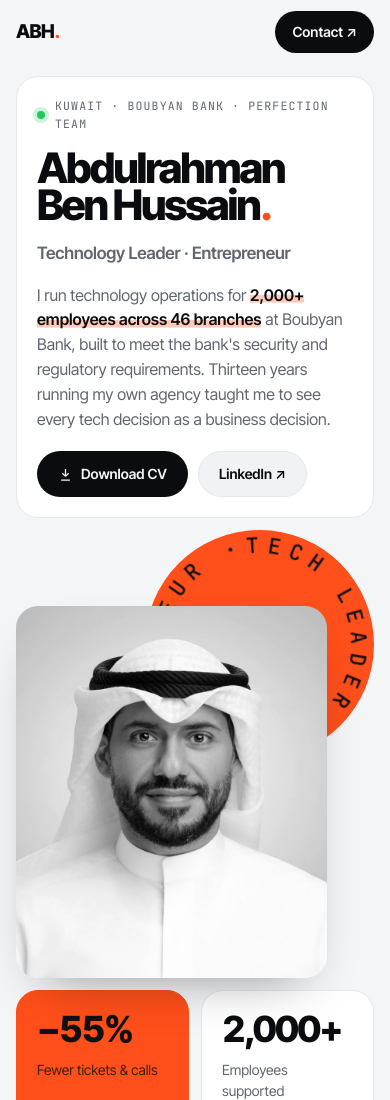
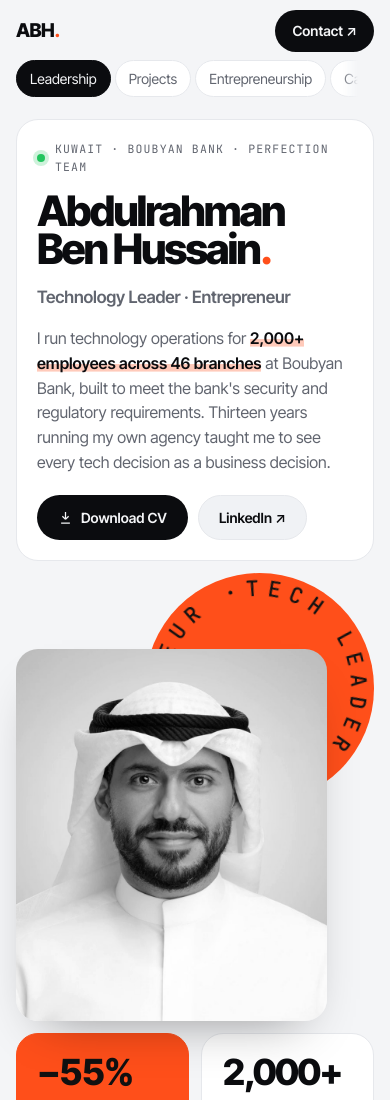
Before and after one commit to El7mn92/Abdulrahman-Ben-Hussain, a plain HTML site: page index.html in a window 390 px wide. Shown: the top 1100 px of the page. Drawn offline with Linux system fonts and the light colour scheme.

Commit message:
Show section navigation on every screen size
Turn the top menu into pill links that stay visible on phones and tablets
as a swipeable row, add the missing Awards link, highlight the section in
view, and land anchor jumps just below the sticky menu.

Co-Authored-By: Claude Opus 5.5 <noreply@anthropic.com>
Claude-Session: https://claude.ai/code/session_01D5sGkjD3oZkKccJDLYptGb

```diff
--- a/index.html
+++ b/index.html
@@ -33,6 +33,7 @@
       --pad: clamp(16px, 3vw, 36px);
       --gap: 12px;
       --r: 22px;
+      --nav-h: 76px;
     }
     @media (prefers-color-scheme: dark) {
       :root:not([data-theme="light"]) {
@@ -60,9 +61,10 @@
     nav .wrap { display: flex; align-items: center; justify-content: space-between; height: 64px; gap: 20px; }
     .brand { font-weight: 800; font-size: 19px; letter-spacing: -.03em; text-decoration: none; }
     .brand span { color: var(--accent); }
-    nav ul { display: flex; gap: 22px; list-style: none; font-size: 14px; color: var(--muted); }
-    nav ul a { text-decoration: none; transition: color .2s; }
-    nav ul a:hover { color: var(--ink); }
+    nav ul { display: flex; gap: 4px; list-style: none; font-size: 14px; color: var(--muted); }
+    nav ul a { display: block; text-decoration: none; padding: 7px 13px; border-radius: 999px; white-space: nowrap; transition: color .2s, background .2s; }
+    nav ul a:hover { color: var(--ink); background: var(--soft); }
+    nav ul a.active { color: var(--bg); background: var(--ink); }
     .btn {
       display: inline-flex; align-items: center; gap: 8px; padding: 11px 20px; border-radius: 999px;
       font-size: 14px; font-weight: 600; text-decoration: none; white-space: nowrap; border: 1px solid transparent;
@@ -104,7 +106,7 @@
     .tags span { font-family: var(--mono); font-size: 11.5px; letter-spacing: .03em; background: var(--soft); color: var(--muted); border-radius: 999px; padding: 4px 11px; }
 
     /* Hero */
-    .hero { padding-top: clamp(12px, 2vw, 24px); scroll-margin-top: 64px; }
+    .hero { padding-top: clamp(12px, 2vw, 24px); scroll-margin-top: var(--nav-h); }
     .t-hero { align-content: end; min-height: clamp(380px, 38vw, 500px); gap: 16px; }
     .t-hero .status { display: flex; align-items: center; gap: 10px; }
     .t-hero .status i { flex: none; }
@@ -141,7 +143,7 @@
     @keyframes scroll { to { transform: translateX(-50%); } }
 
     /* Section heads */
-    section { padding-top: clamp(56px, 8vw, 110px); scroll-margin-top: 64px; }
+    section { padding-top: clamp(56px, 8vw, 110px); scroll-margin-top: calc(var(--nav-h) - clamp(56px, 8vw, 110px) + 4px); }
     .sec-head { display: flex; justify-content: space-between; align-items: end; gap: 12px 24px; flex-wrap: wrap; margin-bottom: clamp(18px, 2.4vw, 28px); }
     .sec-head h2 { font-weight: 800; font-size: clamp(34px, 5vw, 68px); letter-spacing: -.045em; line-height: .95; }
     .sec-head h2 span { color: var(--accent); }
@@ -213,7 +215,7 @@
     details.all .courses { margin-top: 16px; }
 
     /* Contact */
-    footer { padding: clamp(56px, 8vw, 110px) 0 28px; scroll-margin-top: 64px; }
+    footer { padding: clamp(56px, 8vw, 110px) 0 28px; scroll-margin-top: var(--nav-h); }
     .t-contact { padding: clamp(28px, 4vw, 56px); gap: 26px; }
     .t-contact .cta { display: inline-block; text-decoration: none; font-weight: 800; font-size: clamp(52px, 10vw, 150px); letter-spacing: -.055em; line-height: .86; }
     .t-contact .cta span { color: var(--accent); display: inline-block; transition: transform .35s; }
@@ -241,7 +243,17 @@
       .t-wide .dots { grid-template-columns: repeat(2, minmax(0, 1fr)); }
     }
     @media (max-width: 960px) {
-      nav ul { display: none; }
+      :root { --nav-h: 122px; }
+      nav .wrap { flex-wrap: wrap; height: auto; padding-top: 10px; padding-bottom: 10px; row-gap: 8px; }
+      nav ul {
+        order: 3; flex: 0 0 100%; overflow-x: auto; scrollbar-width: none; scroll-snap-type: x proximity;
+        margin: 0 calc(var(--pad) * -1); padding: 0 var(--pad); max-width: calc(100% + 2 * var(--pad));
+        mask-image: linear-gradient(90deg, transparent, #000 var(--pad), #000 calc(100% - var(--pad)), transparent);
+      }
+      nav ul::-webkit-scrollbar { display: none; }
+      nav ul li { scroll-snap-align: start; }
+      nav ul a { background: var(--tile); border: 1px solid var(--line); }
+      nav ul a.active { border-color: var(--ink); }
       .s3 { grid-column: 1 / -1; }
       .t-photo { grid-column: span 2; aspect-ratio: 4 / 5; }
       .courses { grid-template-columns: repeat(2, minmax(0, 1fr)); }
@@ -272,12 +284,13 @@
   <nav>
     <div class="wrap">
       <a class="brand" href="#top">ABH<span>.</span></a>
-      <ul>
+      <ul aria-label="Sections">
         <li><a href="#leadership">Leadership</a></li>
         <li><a href="#projects">Projects</a></li>
         <li><a href="#entrepreneurship">Entrepreneurship</a></li>
         <li><a href="#experience">Career</a></li>
         <li><a href="#skills">Skills</a></li>
+        <li><a href="#awards">Awards</a></li>
         <li><a href="#education">Education</a></li>
       </ul>
       <a class="btn ink" href="#contact" style="padding:9px 16px">Contact ↗</a>
@@ -741,6 +754,22 @@
       reveals.forEach(function (e) { io.observe(e); });
       counters.forEach(function (e) { io.observe(e); });
 
+      // Highlight the menu link for the section on screen
+      var navList = document.querySelector('nav ul'), links = {};
+      navList.querySelectorAll('a').forEach(function (a) { links[a.getAttribute('href').slice(1)] = a; });
+      var spy = new IntersectionObserver(function (entries) {
+        entries.forEach(function (en) {
+          var a = links[en.target.id];
+          if (!a || !en.isIntersecting) return;
+          navList.querySelectorAll('a.active').forEach(function (x) { x.classList.remove('active'); x.removeAttribute('aria-current'); });
+          a.classList.add('active'); a.setAttribute('aria-current', 'true');
+          if (navList.scrollWidth > navList.clientWidth) {
+            navList.scrollTo({ left: a.parentNode.offsetLeft - navList.clientWidth / 2 + a.offsetWidth / 2, behavior: reduce ? 'auto' : 'smooth' });
+          }
+        });
+      }, { rootMargin: '-40% 0px -55% 0px' });
+      Object.keys(links).forEach(function (id) { var s = document.getElementById(id); if (s) spy.observe(s); });
+
       // Soft spotlight that follows the pointer on tiles
       document.querySelectorAll('main .tile').forEach(function (t) {
         t.addEventListener('pointermove', function (ev) {
```
